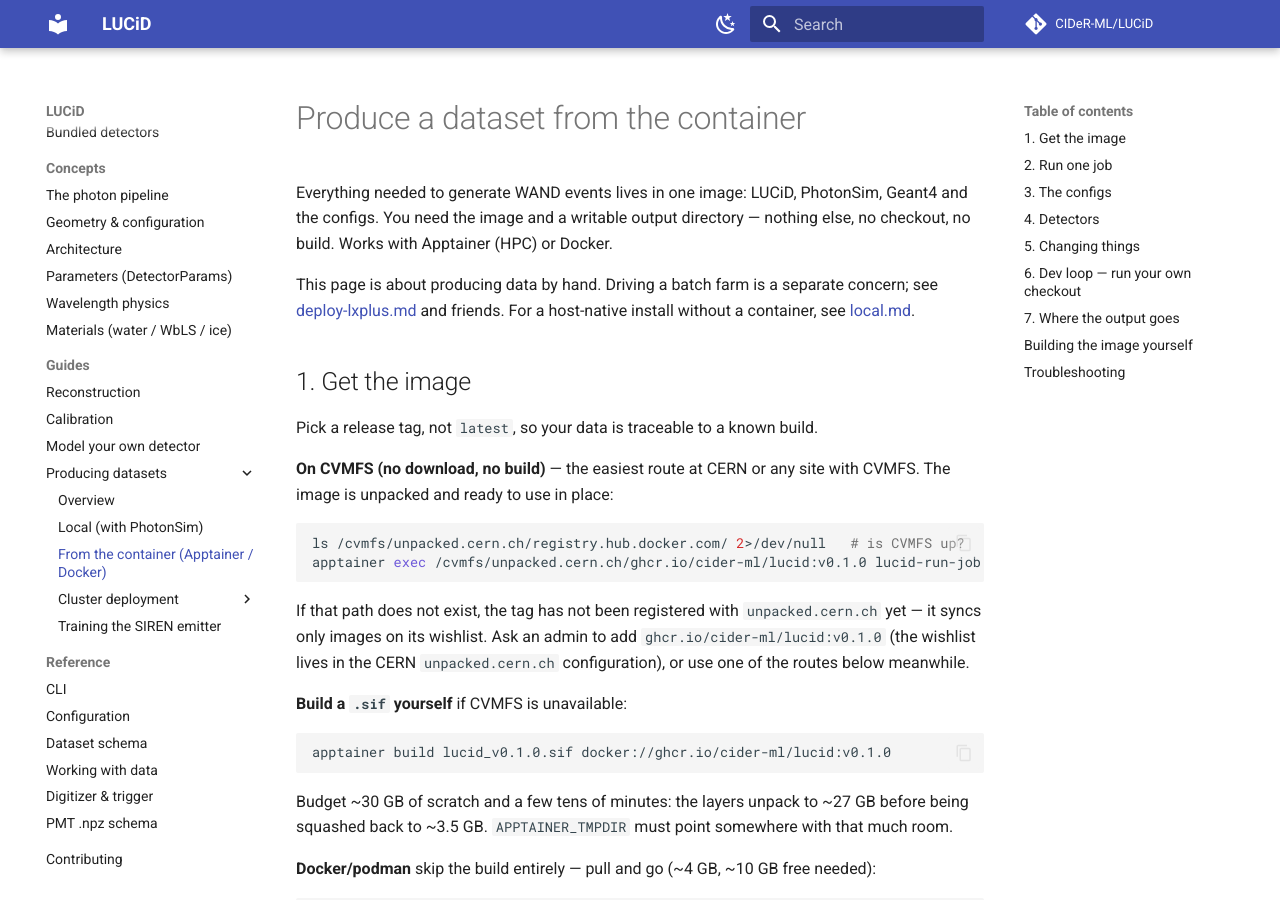
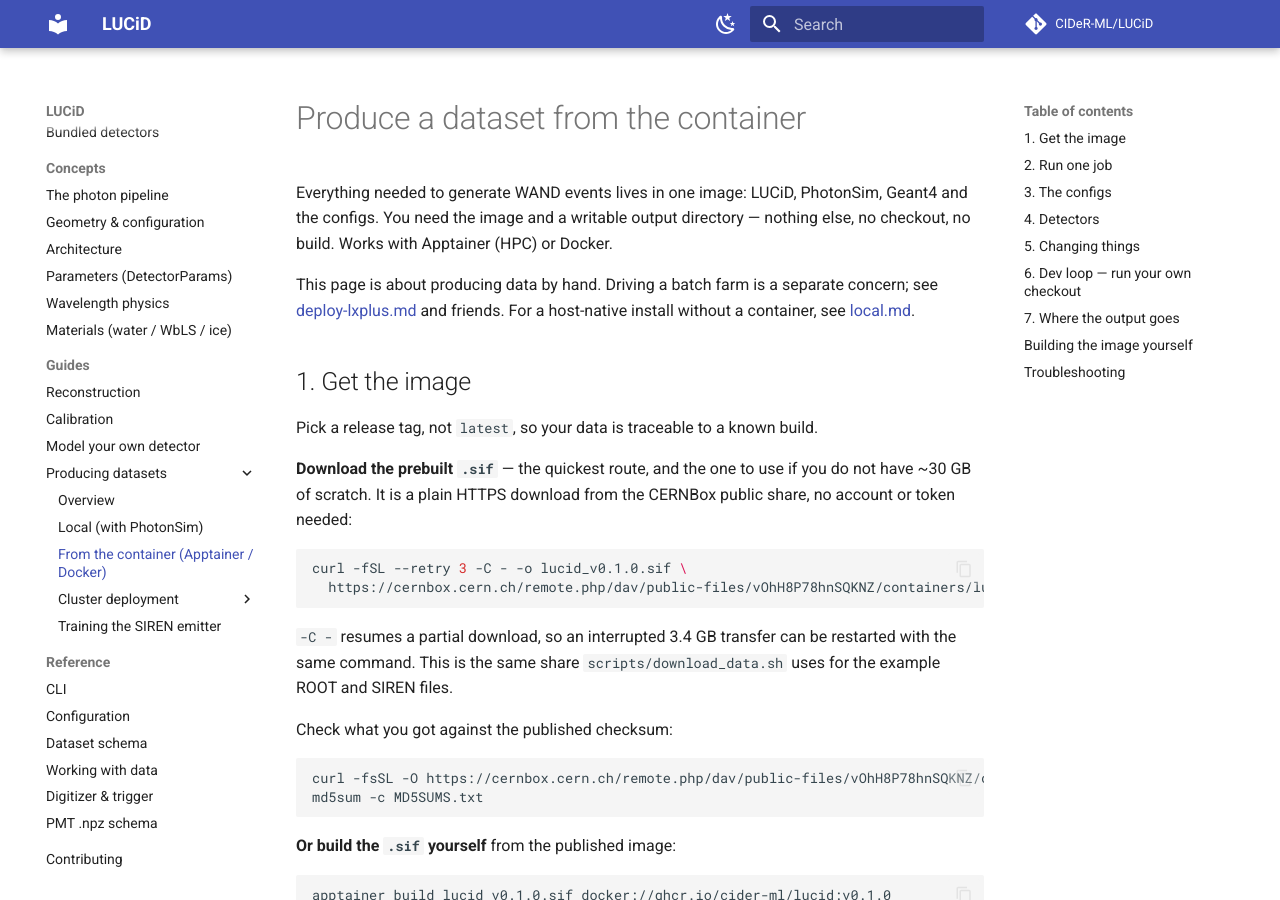
Before and after one commit to CIDeR-ML/LUCiD, an MkDocs documentation site: the page built from docs/guides/production/container.md, in a window 1280 px wide and 900 px high. Built offline with MkDocs 1.6.1 and Material for MkDocs 9.7.7, drawn with Linux system fonts in a browser that asks for light colours; comment, search, counter and statistics services are not loaded.

Commit message:
docs: publish the prebuilt .sif and document how to get it
The image is 3.4 GB, over GitHub's 2 GB release-asset limit, so it cannot
ship with the release. Put it on the CERNBox public share that
scripts/download_data.sh already uses for the example ROOT and SIREN
files - /eos/user/c/cjesus/PublicFiles/ is that share, mounted on lxplus,
so publishing is a file copy and needs no CVMFS request and no admin.

Downloading it is now the first route in the guide, ahead of building a
.sif (~30 GB of scratch) or pulling with Docker. A published MD5SUMS.txt
lets a downloader check a 3.4 GB transfer arrived intact.

Verified before documenting: anonymous HEAD returns 200 with a
Content-Length matching the file on disk, an anonymous ranged GET returns
bytes whose md5 matches the local copy, range requests work so curl -C -
resumes, and the first bytes are the SIF header rather than an HTML login
page - which is what a misconfigured share would have served behind an
otherwise healthy 200.

````diff
--- a/docs/guides/production/container.md
+++ b/docs/guides/production/container.md
@@ -12,20 +12,27 @@
 
 Pick a release tag, not `latest`, so your data is traceable to a known build.
 
-**On CVMFS (no download, no build)** — the easiest route at CERN or any site
-with CVMFS. The image is unpacked and ready to use in place:
+**Download the prebuilt `.sif`** — the quickest route, and the one to use if
+you do not have ~30 GB of scratch. It is a plain HTTPS download from the CERNBox
+public share, no account or token needed:
 
 ```bash
-ls /cvmfs/unpacked.cern.ch/registry.hub.docker.com/ 2>/dev/null   # is CVMFS up?
-apptainer exec /cvmfs/unpacked.cern.ch/ghcr.io/cider-ml/lucid:v0.1.0 lucid-run-job --help
+curl -fSL --retry 3 -C - -o lucid_v0.1.0.sif \
+  https://cernbox.cern.ch/remote.php/dav/public-files/vOhH8P78hnSQKNZ/containers/lucid_v0.1.0.sif
 ```
 
-If that path does not exist, the tag has not been registered with
-`unpacked.cern.ch` yet — it syncs only images on its wishlist. Ask an admin to
-add `ghcr.io/cider-ml/lucid:v0.1.0` (the wishlist lives in the CERN
-`unpacked.cern.ch` configuration), or use one of the routes below meanwhile.
+`-C -` resumes a partial download, so an interrupted 3.4 GB transfer can be
+restarted with the same command. This is the same share
+`scripts/download_data.sh` uses for the example ROOT and SIREN files.
 
-**Build a `.sif` yourself** if CVMFS is unavailable:
+Check what you got against the published checksum:
+
+```bash
+curl -fsSL -O https://cernbox.cern.ch/remote.php/dav/public-files/vOhH8P78hnSQKNZ/containers/MD5SUMS.txt
+md5sum -c MD5SUMS.txt
+```
+
+**Or build the `.sif` yourself** from the published image:
 
 ```bash
 apptainer build lucid_v0.1.0.sif docker://ghcr.io/cider-ml/lucid:v0.1.0
````
